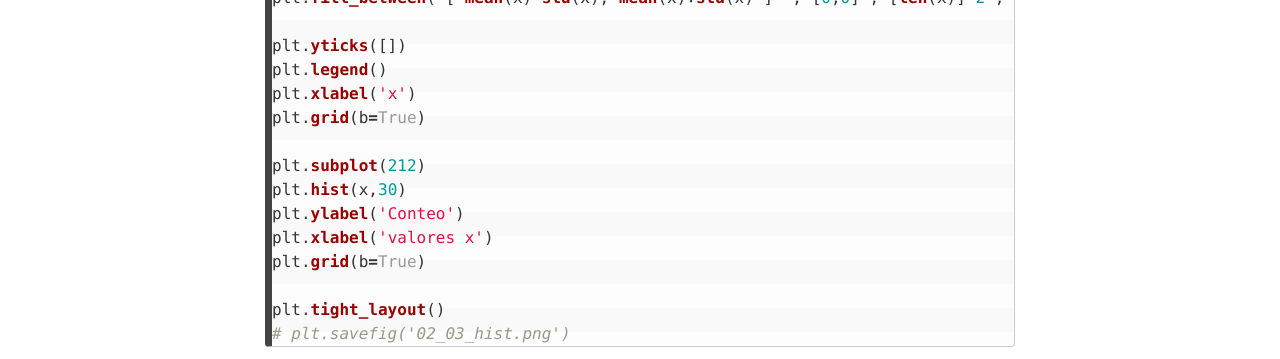
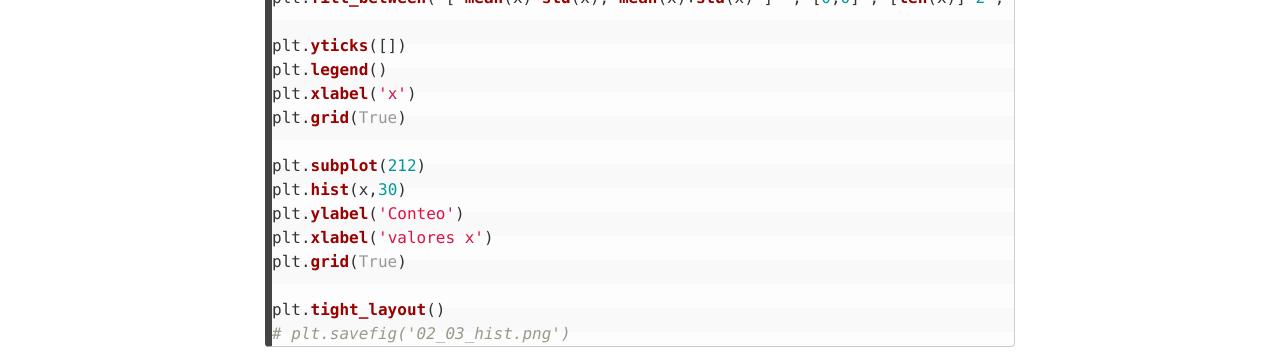
Before and after one commit to marceluda/python-para-fisicos, a Jekyll site: the page built from tuto/labo2/02_intro_analisis.md, in a window 1280 px wide and 900 px high, scrolled down 3603 px. Shown: the part 152-511 px from the top of the window. Built offline with Jekyll 4.4.1, drawn with Linux system fonts in a browser that asks for light colours; nearby versions of some CDN libraries; formulas are drawn with MathJax 3.

Commit message:
Update 02_intro_analisis.md
grid(b=True

```diff
--- a/tuto/labo2/02_intro_analisis.md
+++ b/tuto/labo2/02_intro_analisis.md
@@ -113,13 +113,13 @@ plt.fill_between( [ mean(x)-std(x), mean(x)+std(x) ]  , [0,0] , [len(x)]*2 , lab
 plt.yticks([])
 plt.legend()
 plt.xlabel('x')
-plt.grid(b=True)
+plt.grid(True)
 
 plt.subplot(212)
 plt.hist(x,30)
 plt.ylabel('Conteo')
 plt.xlabel('valores x')
-plt.grid(b=True)
+plt.grid(True)
 
 plt.tight_layout()
 # plt.savefig('02_03_hist.png')
@@ -356,7 +356,7 @@ plt.plot(x2, mod  ,'-', label='modelo')
 plt.xlabel('x2')
 plt.ylabel('y2')
 plt.legend()
-plt.grid(b=True)
+plt.grid(True)
 
 plt.tight_layout()
 # plt.savefig('02_07_ajuste_lineal.png')
@@ -489,7 +489,7 @@ plt.plot(    x2, prediccion_modelo  ,'-', label='modelo')
 #plt.xlabel('x2')
 plt.ylabel('y2')
 plt.legend()
-plt.grid(b=True)
+plt.grid(True)
 
 I        = x2.argsort()          # Esto es solo para ordenar los valores de x2 en forma creciente
 residuos = y2-prediccion_modelo  # Calculamos los residuos
@@ -500,7 +500,7 @@ plt.plot(    x2[I], residuos[I]  ,'.-', label='residuos')
 plt.xlabel('x2')
 plt.ylabel('y2')
 plt.legend()
-plt.grid(b=True)
+plt.grid(True)
 
 plt.tight_layout()
 # plt.savefig('02_08_ajuste_lineal_cov.png')
```
